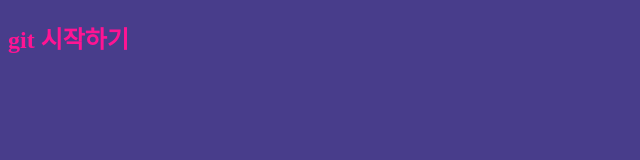
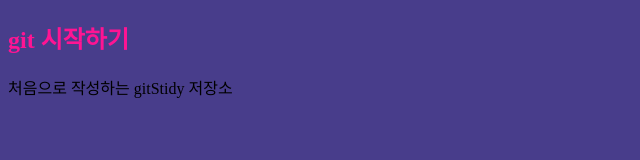
Before and after one commit to JeongSeoBin/gitTest, a plain HTML site: page index.html in a window 1280 px wide. Shown: the whole page, without its empty margins (0-640 px from the left). Drawn offline with Linux system fonts and the light colour scheme.

Commit message:
파일 수정 후 커밋

```diff
--- a/index.html
+++ b/index.html
@@ -9,5 +9,6 @@
 </head>
 <body>
     <h2>git 시작하기</h2>
+    <p>처음으로 작성하는 gitStidy 저장소</p>
 </body>
 </html>
```
Also changed, not shown: 1 other file.
